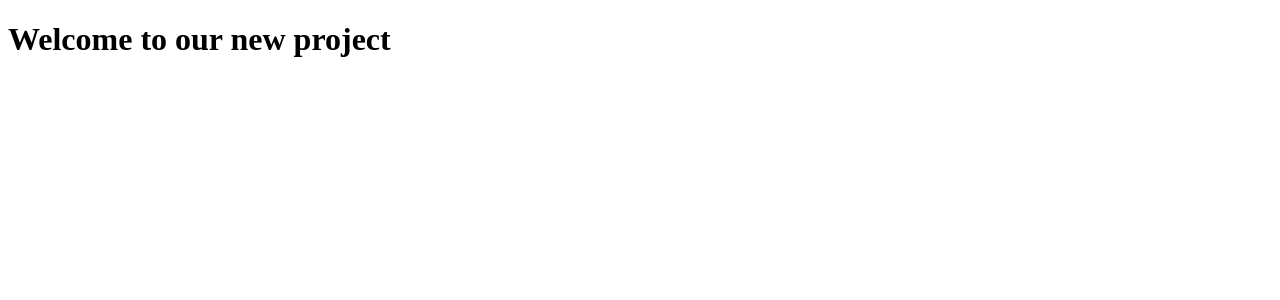
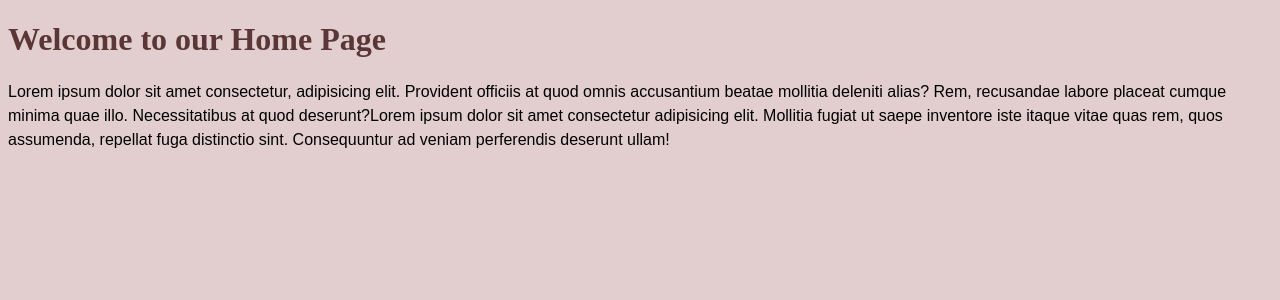
Before and after one commit to shabanajaleel/newproject, a Python web app: template learn/templates/home.html in a window 1280 px wide. Shown: the top 300 px of the page. Run offline with Jinja, Linux system fonts and the light colour scheme; the template is opened without the code that fills it, so the values that code supplies are empty.

Commit message:
home page edited

```diff
--- a/learn/templates/home.html
+++ b/learn/templates/home.html
@@ -5,8 +5,21 @@
     <meta http-equiv="X-UA-Compatible" content="IE=edge">
     <meta name="viewport" content="width=device-width, initial-scale=1.0">
     <title>Document</title>
+    <style>
+        body{
+            background-color: rgb(226, 206, 206);
+        }
+        .para
+        {
+            font-family: Arial, Helvetica, sans-serif;
+            line-height: 1.5;
+        }
+    </style>
 </head>
 <body>
-    <h1>Welcome to our new project</h1>
+    <h1 style="color: rgb(90, 54, 54);">Welcome to our Home Page</h1>
+    <p class="para">Lorem ipsum dolor sit amet consectetur, adipisicing elit. Provident officiis at quod omnis accusantium beatae mollitia deleniti alias? Rem, recusandae labore placeat cumque minima quae illo. Necessitatibus at quod deserunt?Lorem ipsum dolor sit amet consectetur adipisicing elit. Mollitia fugiat ut saepe inventore iste itaque vitae quas rem, quos assumenda, repellat fuga distinctio sint. Consequuntur ad veniam perferendis deserunt ullam!</p>
+
+
 </body>
 </html>
```
